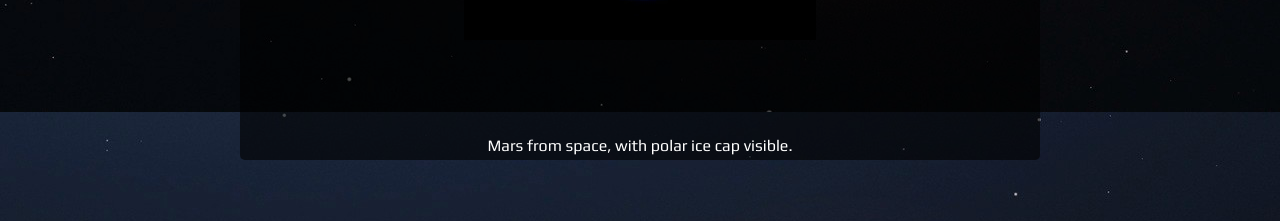
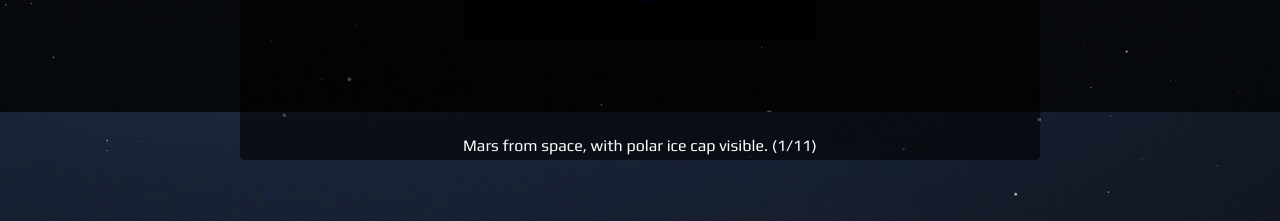
Before and after one commit to And-r-b/Planet-Project-Mars-A-J, a plain HTML site: page index.html in a window 1280 px wide. Shown: the part 3000-3221 px from the top of the page. Drawn offline with Linux system fonts and the light colour scheme.

Commit message:
teller i galleriet

```diff
--- a/index.html
+++ b/index.html
@@ -179,14 +179,14 @@
 				[ "./spacexlaunch.png", 			"SpaceX launch" ],
 				[ "./colony.jpg", 					"Artist's rendition of a Martian colony" ],
 				[ "./martian.png", 					"Illustration from 'War of the Worlds'." ]
-			].forEach((arr, i) => {
+			].forEach((el, i, arr) => {
 				let entry = document.createElement("div");
 				entry.className = "gallery-entry";
-				entry.style.backgroundImage = `url("${arr[0]}")`;
+				entry.style.backgroundImage = `url("${el[0]}")`;
 				entry.style.backgroundPosition = "center center";
 				entry.style.backgroundRepeat = "no-repeat";
 				let caption = document.createElement("div");
-				caption.innerHTML = arr[1];
+				caption.innerHTML = `${el[1]} (${i + 1}/${arr.length + 1})`;
 				entry.appendChild(caption);
 				gallery.appendChild(entry);
 			});
```
